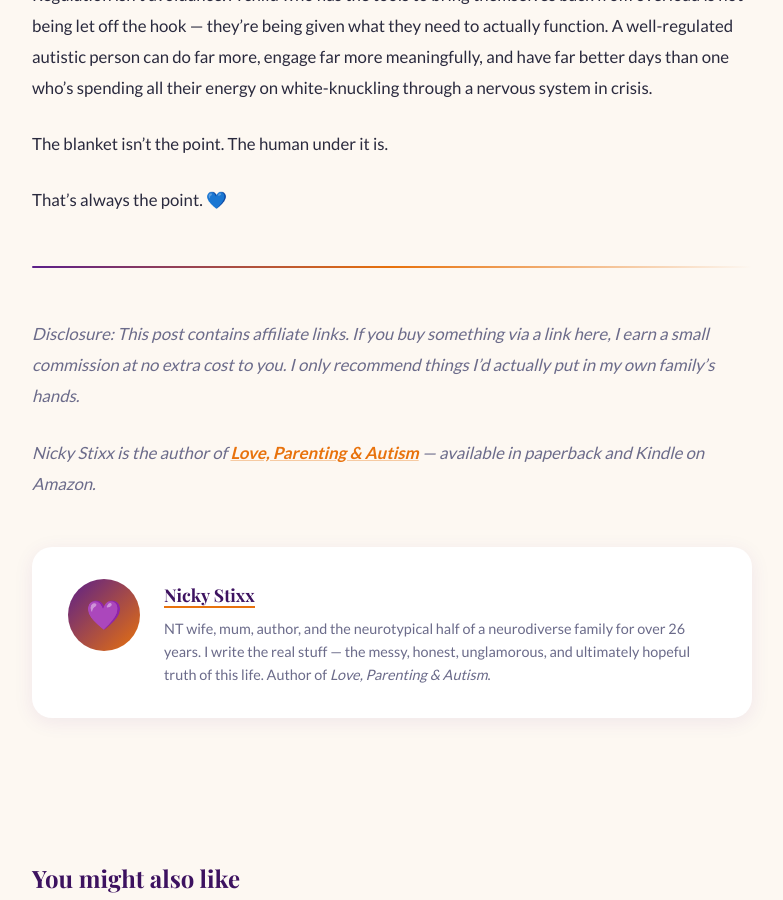
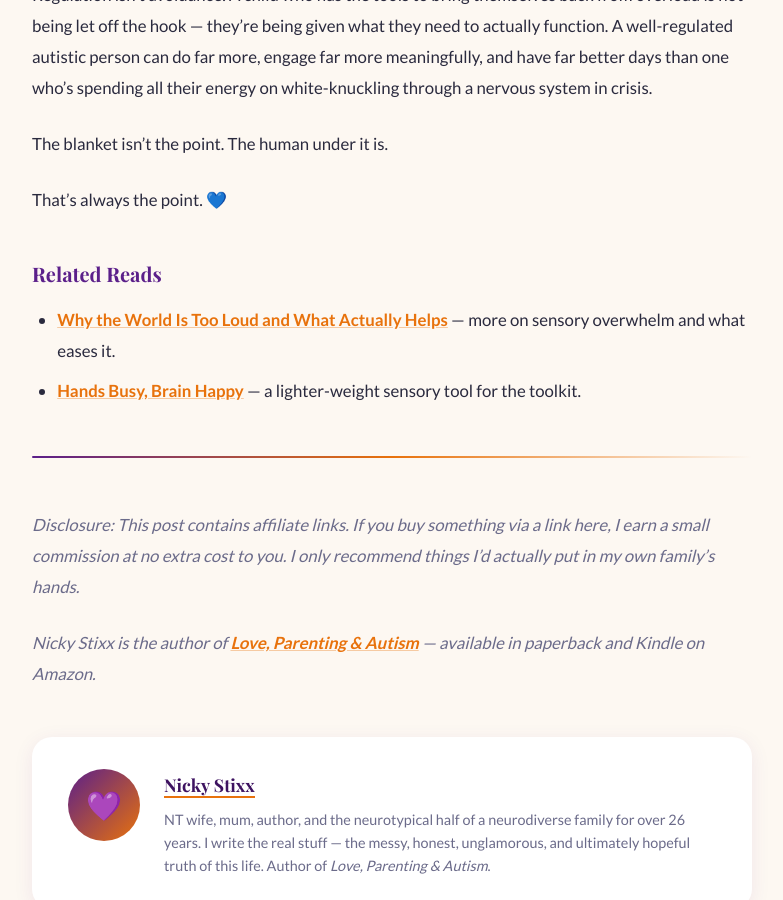
Before and after one commit to stixxnicky-lpa/loveparentingandautism, a Jekyll site: the page built from _posts/2025-06-21-the-weight-of-it-why-weighted-blankets-actually-work.md, in a window 1280 px wide and 900 px high, scrolled down 3860 px. Shown: the whole window, without its empty margins (248-1031 px from the left). Built offline with Jekyll 4.4.1, drawn with Linux system fonts in a browser that asks for light colours; some web fonts are replaced.

Commit message:
Update 2025-06-21-the-weight-of-it-why-weighted-blankets-actually-work.md

```diff
--- a/_posts/2025-06-21-the-weight-of-it-why-weighted-blankets-actually-work.md
+++ b/_posts/2025-06-21-the-weight-of-it-why-weighted-blankets-actually-work.md
@@ -82,6 +82,11 @@ The blanket isn't the point. The human under it is.
 
 That's always the point. 💙
 
+### Related Reads
+
+- **[Why the World Is Too Loud and What Actually Helps](/blog/2025/06/14/why-the-world-is-too-loud-and-what-actually-helps/)** — more on sensory overwhelm and what eases it.
+- **[Hands Busy, Brain Happy](/blog/2025/06/28/hands-busy-brain-happy-colouring-fidgeting-and-the-productive-stim/)** — a lighter-weight sensory tool for the toolkit.
+
 ---
 
 *Disclosure: This post contains affiliate links. If you buy something via a link here, I earn a small commission at no extra cost to you. I only recommend things I'd actually put in my own family's hands.*
```
